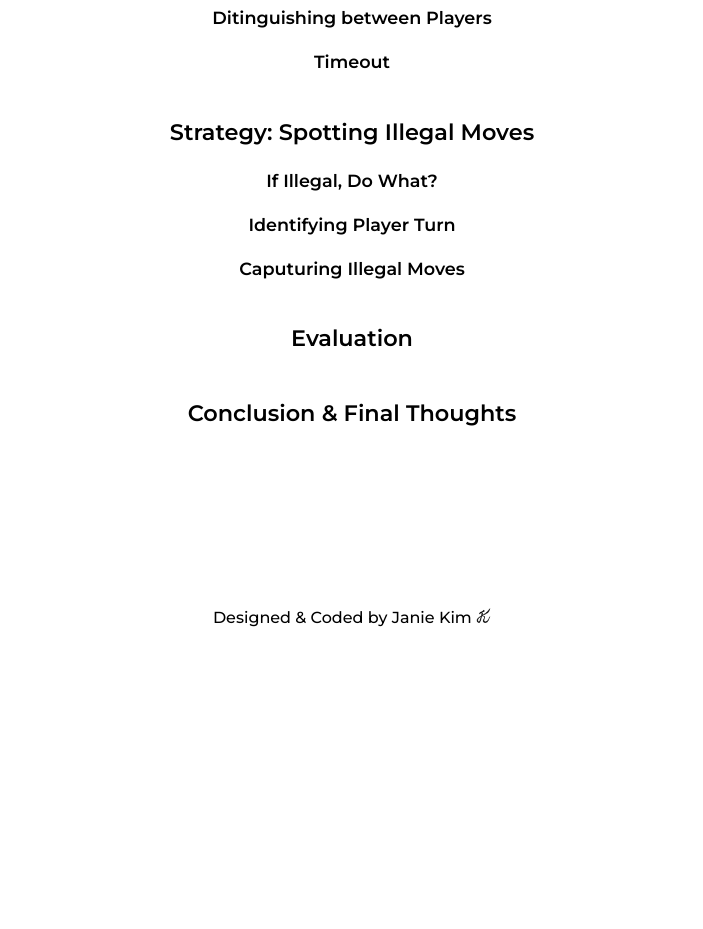
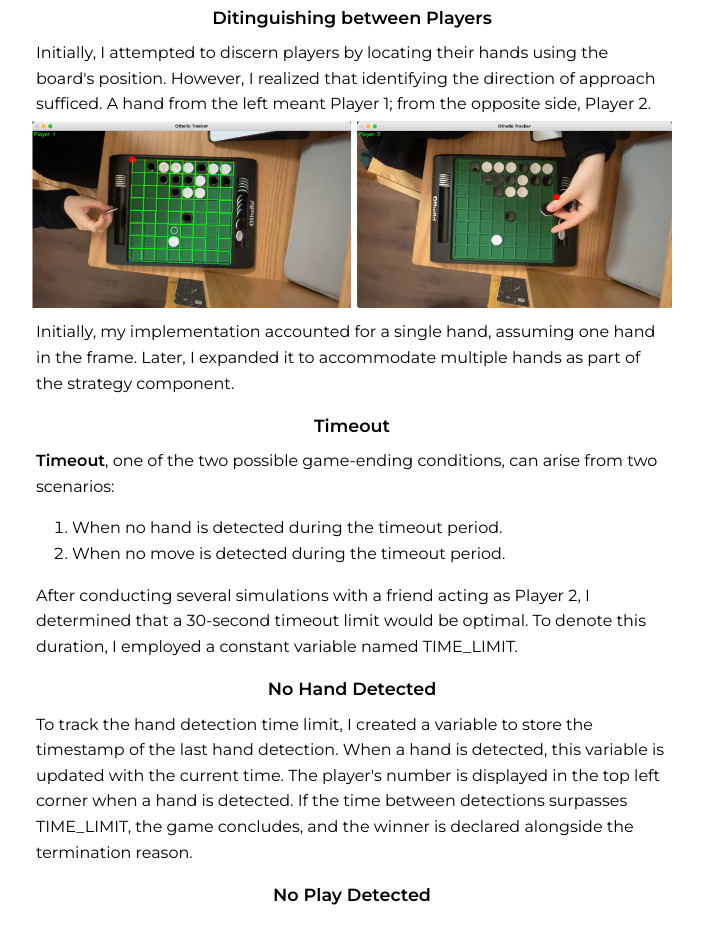
Before and after one commit to janieyw/janieyw.github.io, a plain HTML site: page othello.html in a window 1280 px wide. Shown: the part 4780-5709 px from the top of the page, without its empty margins (288-991 px from the left). Before the commit the page ends 5449 px from the top, so only its background shows below. Drawn offline with Linux system fonts and the light colour scheme.

Commit message:
othello.html update

```diff
--- a/othello.html
+++ b/othello.html
@@ -133,7 +133,29 @@
                                 messages.</p>
                     <h3 class="subheading">Object Detection: Hand</h3>
                     <h4>Ditinguishing between Players</h4>
+                        <p>Initially, I attempted to discern players by locating their hands using the board's position. However, I realized
+                            that identifying the direction of approach sufficed. A hand from the left meant Player 1; from the opposite side,
+                            Player 2.</p>
+                        <div class="prototype-img">
+                            <img src="img/hand_detection.jpg" alt="hand-detection" />
+                        </div>
+                        <p>Initially, my implementation accounted for a single hand, assuming one hand in the frame. Later, I expanded it to
+                            accommodate multiple hands as part of the strategy component.</p>
                     <h4>Timeout</h4>
+                        <p><strong>Timeout</strong>, one of the two possible game-ending conditions, can arise from two scenarios:</p>
+                            <ol>
+                                <li>When no hand is detected during the timeout period.</li>
+                                <li>When no move is detected during the timeout period.</li>
+                            </ol>
+                        <p>After conducting several simulations with a friend acting as Player 2, I determined that a 30-second timeout limit
+                            would be optimal. To denote this duration, I employed a constant variable named TIME_LIMIT.</p>
+                        <h4>No Hand Detected</h4>
+                            <p>To track the hand detection time limit, I created a variable to store the timestamp of the last hand detection.
+                                When a hand is detected, this variable is updated with the current time. The player's number is displayed in
+                                the top left corner when a hand is detected. If the time between detections surpasses TIME_LIMIT, the game
+                                concludes, and the winner is declared alongside the termination reason.</p>
+                        <h4>No Play Detected</h4>
+                            <p></p>
                 <h3 class="subheading">Strategy: Spotting Illegal Moves</h3>
                     <h4>If Illegal, Do What?</h4>
                     <h4>Identifying Player Turn</h4>
```
Also changed, not shown: img/hand_detection.jpg (added), 2 other files.
